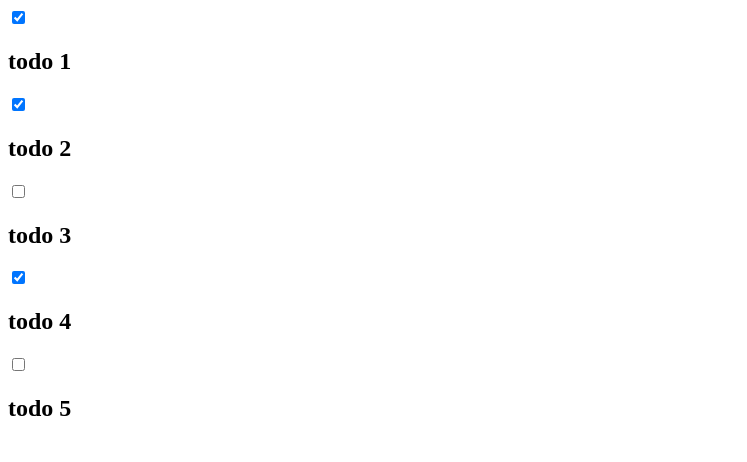
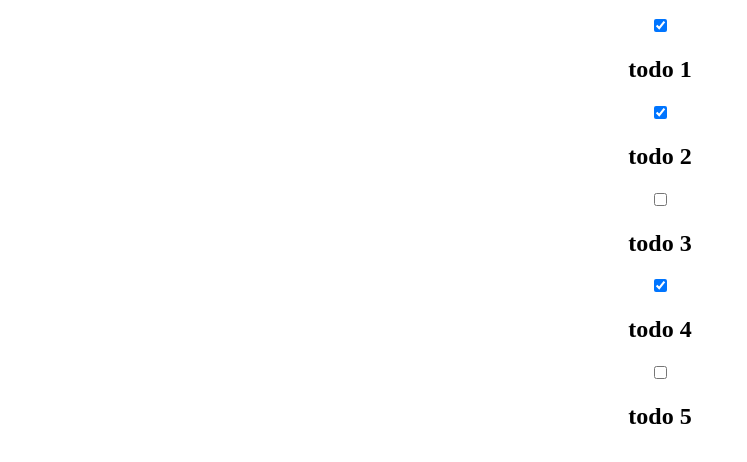
Before and after one commit to Jonathan-Harty/epics-react-tut, a React (Create React App) app: page / in a window 1280 px wide. Shown: the top 462 px of the page, without its empty margins (0-747 px from the left). Built offline with nearby package versions, Linux system fonts and the light colour scheme.

Commit message:
center list

```diff
--- a/src/App.tsx
+++ b/src/App.tsx
@@ -1,10 +1,11 @@
 import React from "react";
 import { todos } from "./todos";
 import { TodoList } from "./components/TodoList";
+import styles from "./styles/App.module.css";
 
 function App() {
   return (
-    <div className="App">
+    <div className={styles.App}>
       <TodoList todos={todos} />
     </div>
   );
--- a/src/components/TodoList.tsx
+++ b/src/components/TodoList.tsx
@@ -1,6 +1,7 @@
 import React from "react";
 import { ITodo } from "../todos";
 import { Todo } from "./Todo";
+import styles from "../styles/TodoList.module.css";
 
 interface ITodoList {
   todos: ITodo[];
@@ -8,10 +9,12 @@ interface ITodoList {
 
 export const TodoList = (props: ITodoList) => {
   return (
-    <div className="todo-list">
+    <ul className={styles.todo_list}>
       {props.todos.map((todo) => (
-        <Todo todo={todo} />
+        <li>
+          <Todo todo={todo} />
+        </li>
       ))}
-    </div>
+    </ul>
   );
 };
--- /dev/null
+++ b/src/styles/App.module.css
@@ -0,0 +1,3 @@
+.App {
+  text-align: center;
+}
--- /dev/null
+++ b/src/styles/TodoList.module.css
@@ -0,0 +1,8 @@
+.todo_list {
+  display: flex;
+  flex-direction: column;
+}
+
+.todo_list li {
+  list-style-type: none;
+}
```
Also changed, not shown: src/styles/Todo.module.css (added), 1 other file (tests, documents, lock files or other folders).
